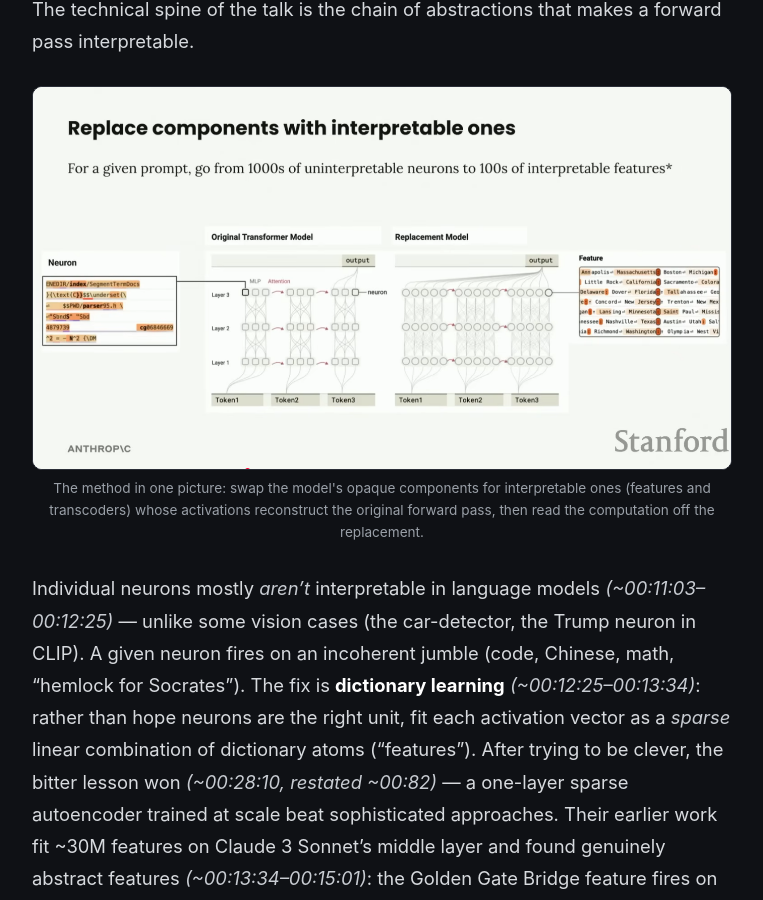
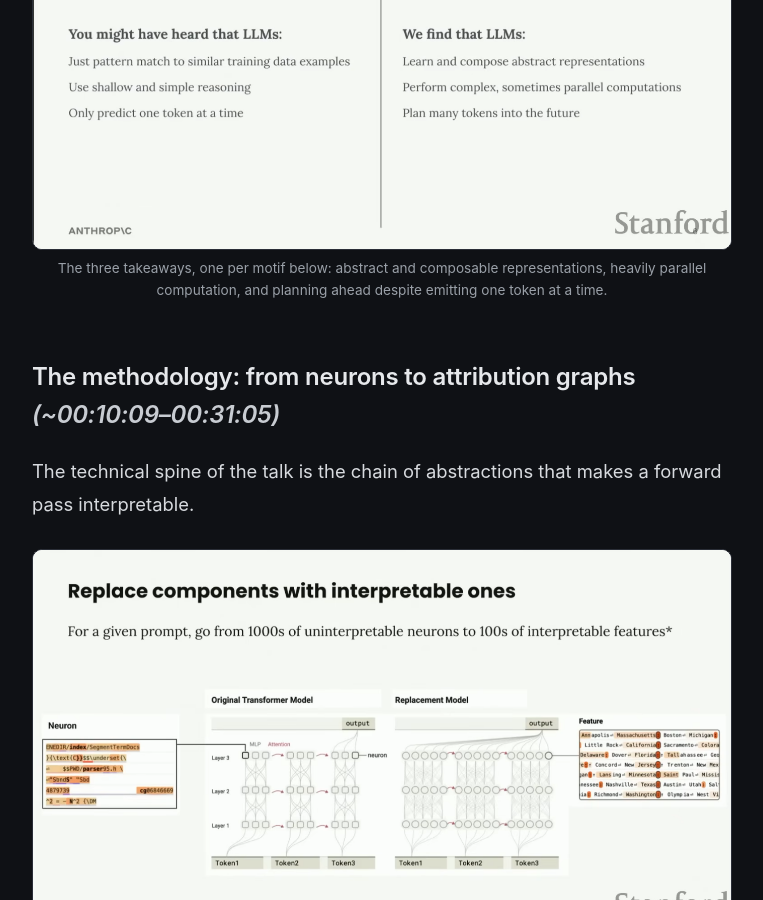
Before and after one commit to rp-playground/rp-playground.github.io, a Jekyll site: the page built from _talks/biology-of-an-llm.md, in a window 1280 px wide and 900 px high, scrolled down 2429 px. Shown: the whole window, without its empty margins (258-1021 px from the left). Built offline with Jekyll 4.4.1, drawn with Linux system fonts in a browser that asks for light colours.

Commit message:
talk(biology-of-an-llm): add takeaways figure
Co-Authored-By: Claude Opus 4.8 (1M context) <noreply@anthropic.com>

```diff
--- a/_talks/biology-of-an-llm.md
+++ b/_talks/biology-of-an-llm.md
@@ -37,6 +37,11 @@ Batson opens by justifying the "biology" metaphor. Anthropic's interpretability
 The motivation for caring is forward-looking. Models do remarkable things — his example: in-context learning beating years of bespoke NLP for Circassian, a low-resource language, just by stuffing a translation list into the context *(~00:02:49–00:03:59)* — but also fail bizarrely (the leap-day argument where Claude correctly recalls facts, reasons correctly from them, then discards the conclusion for consistency with a wrong premise) *(~00:04:09–00:05:12)*. The "many fingers" problem is his analogy for why this matters *(~00:05:22–00:06:25)*: as models improve, obvious failures get beaten down, but you can't tell whether the model learned something deep and true or whether the weirdness has simply migrated to the edges of capability where you've stopped checking — precisely the regime where you've delegated trust and can no longer verify *(~00:06:25–00:06:53)*.
 
 He then sets up three claims he wants to complicate *(~00:07:34–00:08:18)* — that models merely pattern-match to similar training examples, use only shallow heuristics, and work one word at a time with no foresight. His counter-thesis: models build **abstract, composable representations**, run **heavily parallel** computations, and **plan ahead** many tokens despite emitting one at a time.
+
+<figure>
+  <img src="/assets/biology-of-an-llm/takeways.png" alt="Takeaways slide: models build abstract composable representations, run heavily parallel computations, and plan ahead across tokens">
+  <figcaption>The three takeaways, one per motif below: abstract and composable representations, heavily parallel computation, and planning ahead despite emitting one token at a time.</figcaption>
+</figure>
 
 ## The methodology: from neurons to attribution graphs *(~00:10:09–00:31:05)* {#methodology}
 
```
Also changed, not shown: assets/biology-of-an-llm/takeways.png (added).
